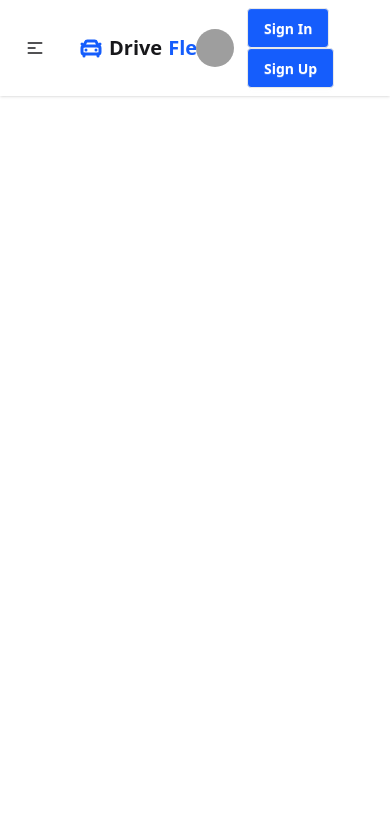
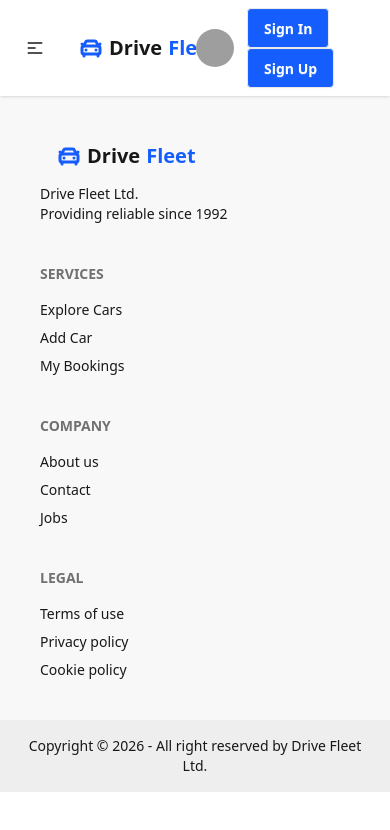
Before and after one commit to mdihbinah/Assignment-09-client, a Next.js app: page / in a window 390 px wide. Shown: the top 830 px of the page. Built offline with nearby package versions, Linux system fonts and the light colour scheme; grey boxes are pictures that could not be loaded.

Commit message:
Create Responsive Footer.

```diff
--- a/src/app/layout.js
+++ b/src/app/layout.js
@@ -1,7 +1,7 @@
 import { Geist, Geist_Mono } from "next/font/google";
 import "./globals.css";
 import NavBar from "@/component/general/NavBar";
-// import Footer from "@/component/general/Footer";
+import Footer from "@/component/general/Footer";
 
 const geistSans = Geist({
   variable: "--font-geist-sans",
@@ -28,8 +28,7 @@ export default function RootLayout({ children }) {
       <body className="min-h-full flex flex-col">
         <NavBar></NavBar>
         {children}
-        {/* <Footer></Footer> */}
-
+        <Footer></Footer>
       </body>
     </html>
   );
--- /dev/null
+++ b/src/component/general/Footer.jsx
@@ -0,0 +1,47 @@
+import { CarFront } from 'lucide-react';
+import Link from 'next/link';
+import React from 'react';
+
+const Footer = () => {
+    return (
+        <div>
+            <footer className="footer sm:footer-horizontal bg-base-200 text-base-content p-10">
+                <aside>
+                    <Link href={'/'} className="btn btn-ghost text-xl font-bold"><span className="text-blue-600 font-extrabold "><CarFront strokeWidth={3} /></span>Drive<span className="text-blue-600 ">Fleet</span></Link>
+                    <p>
+                        Drive Fleet Ltd.
+                        <br />
+                        Providing reliable  since 1992
+                    </p>
+                </aside>
+                <nav>
+                    <h6 className="footer-title">Services</h6>
+                    <Link href={'/'} className="link link-hover">Explore Cars</Link>
+                    <Link href={'/'} className="link link-hover">Add Car</Link>
+                    <Link href={'/'} className="link link-hover">My Bookings</Link>
+                </nav>
+
+                <nav>
+                    <h6 className="footer-title">Company</h6>
+                    <Link href={'/'} className="link link-hover">About us</Link>
+                    <Link href={'/'} className="link link-hover">Contact</Link>
+                    <Link href={'/'} className="link link-hover">Jobs</Link>
+                </nav>
+
+                <nav>
+                    <h6 className="footer-title">Legal</h6>
+                    <a className="link link-hover">Terms of use</a>
+                    <a className="link link-hover">Privacy policy</a>
+                    <a className="link link-hover">Cookie policy</a>
+                </nav>
+            </footer>
+            <footer className="footer sm:footer-horizontal footer-center bg-base-300 text-base-content p-4">
+                <aside>
+                    <p>Copyright © {new Date().getFullYear()} - All right reserved by Drive Fleet Ltd.</p>
+                </aside>
+            </footer>
+        </div>
+    );
+};
+
+export default Footer;
```
